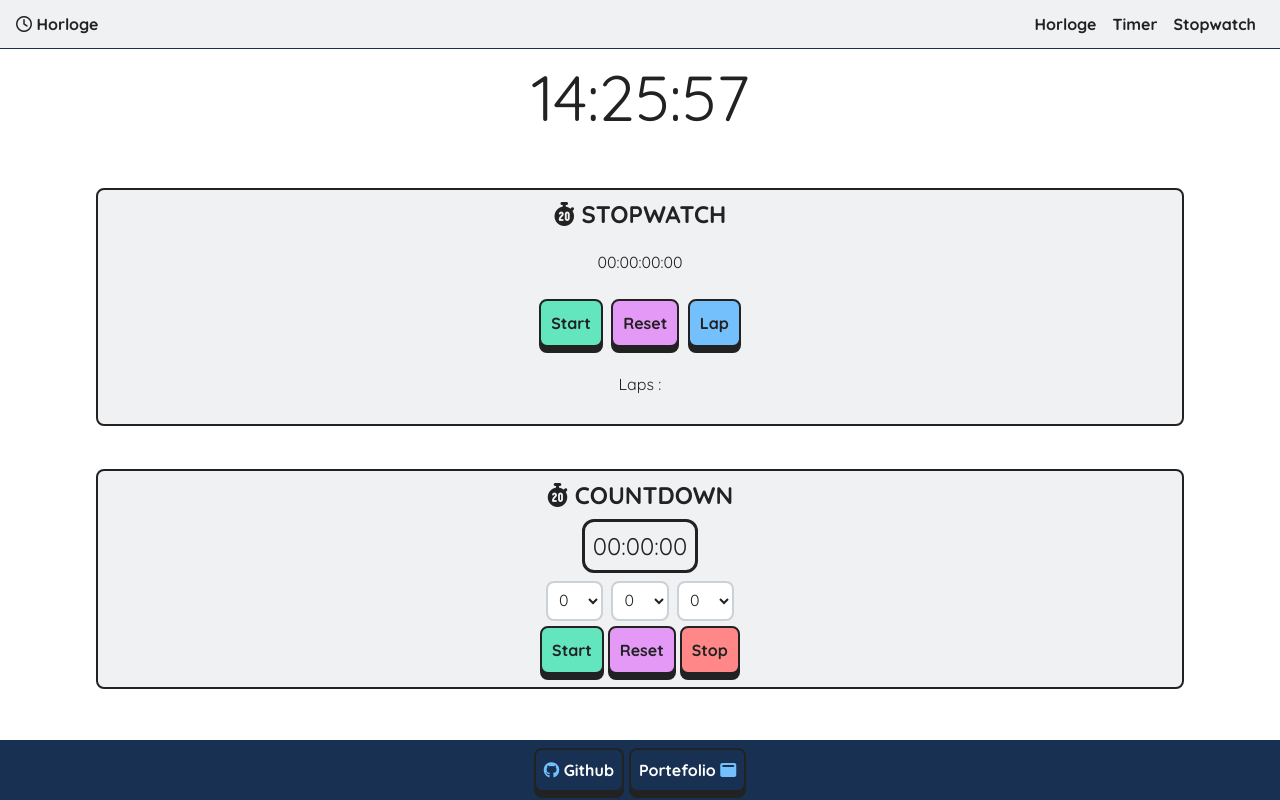
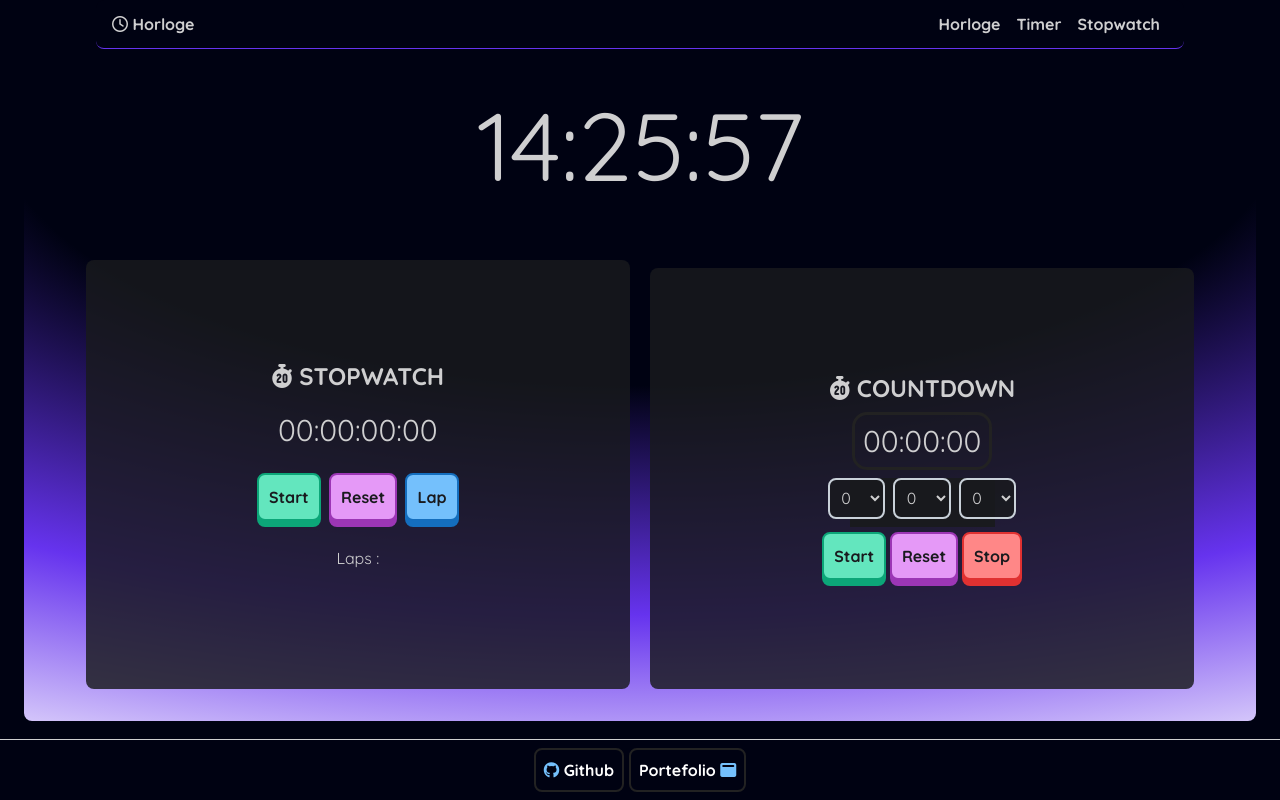
Before and after one commit to jules-jean-louis1/oclock, a PHP site: page / in a window 1280 px wide. Run offline with PHP 8.4, Linux system fonts and the light colour scheme; some libraries are stand-ins or nearby versions.

Commit message:
style black

```diff
--- a/import/footer.php
+++ b/import/footer.php
@@ -1,14 +1,14 @@
 <footer>
-    <div id="containerFooter" class="absolute bottom-0 bg-[#183153] w-full">
+    <div id="containerFooter" class="fixed bottom-0 bg-[#000212] border-t border-[#CFCFD0] w-full">
         <div id="linkFooter">
             <ul class="flex justify-center py-2 space-x-[5px]">
-                <li class="flex p-2" id="linkButtonFooter">
+                <li class="flex p-2 bg-[#191A1ED3] hover:bg-[#191A1EEC]" id="linkButtonFooter">
                     <a href="https://github.com/jules-jean-louis1/oclock">
                         <i class="fa-brands fa-github fa-x" id="logoFooter"></i>
                         Github
                     </a>
                 </li>
-                <li class="p-2" id="linkButtonFooter">
+                <li class="p-2 bg-[#191A1ED3] hover:bg-[#191A1EEC]" id="linkButtonFooter">
                     <a href="https://www.linkedin.com/in/jules-jean-louis/">
                         Portefolio
                         <i class="fa-solid fa-window-maximize" id="logoFooter"></i>
--- a/import/header.php
+++ b/import/header.php
@@ -1,6 +1,6 @@
 <header>
-    <div id="headerContainer">
-        <div id="headerContent" class="flex justify-between px-4 py-3 border-b-[1px] border-[#183153] bg-[#F0F1F3]">
+    <div id="headerContainer" class="flex justify-center">
+        <div id="headerContent" class="w-[85%] flex justify-between px-4 py-3 border-b-[1px] border-[#6633EEFF] bg-[#000212] rounded-lg">
             <div id="headerLogo">
                 <a href="index.php" class="font-bold ">
                     <i class="fa-regular fa-clock"></i>
--- a/index.php
+++ b/index.php
@@ -23,15 +23,16 @@
 ?>
 <!-- Main -->
     <main>
-        <article class="h-[80vh]">
-            <section class="h-[100%] flex flex-col items-center justify-between">
+        <article class="h-[80vh] lg:h-[84vh]">
+            <section class="h-[100%] lg:py-6 lg:mx-6 flex flex-col items-center justify-between">
                 <div>
                     <div id="containerHorloge">
-                        <div id="horloge" class="text-[4em]">
+                        <div id="horloge" class="text-[4em] lg:text-[6em]">
                         </div>
                     </div>
                 </div>
-                <div id="timerWarpper" class="flex w-[85%] justify-center items-center px-4 py-2">
+                <div id="containerForlg" class="flex flex-col w-[95%] items-center space-y-2 pb-2 lg:items-stretch lg:flex-row lg:w-[90%] lg:space-x-5 lg:h-[70%]">
+                    <div class="flex w-[85%] justify-center items-center px-4 py-2 bg-[#191A1ED3] hover:bg-[#191A1EEC] text-[#CFCFD0] rounded-lg ease-in duration-300">
                         <div class="wrapper flex flex-col items-center space-y-5" id="wrapper">
                             <div id="timerTitle">
                                 <h2 class="text-2xl uppercase font-bold">
@@ -41,25 +42,25 @@
                                     </span>
                                 </h2>
                             </div>
-                        <div class="display flex flex-row">
+                            <div class="display flex flex-row text-2xl lg:text-3xl">
                                 <p class="timerDisplay" id="timerHrs">00</p> :
                                 <p class="timerDisplay" id="timerMins">00</p> :
                                 <p class="timerDisplay" id="timerSec">00</p> :
                                 <p class="timerDisplay" id="timerMilisec">00</p>
                             </div>
 
-                        <div class="buttons">
+                            <div class="buttons text-[#191A1E]">
                                 <button type="button" id="startBtn">Start</button>
                                 <button type="button" id="resetBtn">Reset</button>
                                 <button type="button" id="lapBtn">Lap</button>
                             </div>
                             <h1>Laps :</h1>
                             <div id="laps">
-                            <p id="lapRecord"></p>
+                                <p id="lapRecord" class="overflow-scroll lg:h-[15%]"></p>
                             </div>
                         </div>
                     </div>
-                <div id="countdownWarpper" class="flex justify-center w-[85%] px-4 py-2">
+                    <div id="countdownWarpper" class="flex justify-center w-[85%] px-4 py-2 bg-[#191A1ED3] hover:bg-[#191A1EEC] text-[#CFCFD0] rounded-lg ease-in duration-300">
                         <div id="timer" class="flex flex-col justify-center items-center ">
                             <div id="countdownTitle">
                                 <h2 class="text-2xl uppercase font-bold">
@@ -69,28 +70,29 @@
                                     </span>
                                 </h2>
                             </div>
-                        <div id="time" class="p-2 m-2 text-2xl">00:00:00</div>
-                        <div id="selects" class="flex justify-center space-x-2">
-                            <select id="hours" class="p-[5%]">
+                            <div id="time" class="p-2 m-2 text-2xl lg:text-3xl">00:00:00</div>
+                            <div id="selects" class="flex justify-center space-x-2 bg-[#191A1E] pb-2">
+                                <select id="hours" class="p-[5%] bg-[#191A1ED3]">
                                     <?php for ($i = 0; $i < 24; $i++) { ?>
                                         <option value="<?php echo $i; ?>"><?php echo $i; ?></option>
                                     <?php } ?>
                                 </select>
-                            <select id="minutes" class="p-[5%]">
+                                <select id="minutes" class="p-[5%] bg-[#191A1ED3]">
                                     <?php for ($i = 0; $i < 60; $i++) { ?>
                                         <option value="<?php echo $i; ?>"><?php echo $i; ?></option>
                                     <?php } ?>
                                 </select>
-                            <select id="seconds" class="p-[5%]">
+                                <select id="seconds" class="p-[5%] bg-[#191A1ED3]">
                                     <?php for ($i = 0; $i < 60; $i++) { ?>
                                         <option value="<?php echo $i; ?>" class="p-[4%]"><?php echo $i; ?></option>
                                     <?php } ?>
                                 </select>
                             </div>
-                        <div id="buttonsControlCountdown" class="flex">
+                            <div id="buttonsControlCountdown" class="flex text-[#191A1E]">
                                 <button id="startButton">Start</button>
                                 <button id="resetButton">Reset</button>
                                 <button id="stopButton">Stop</button>
+                            </div>
                         </div>
                     </div>
                 </div>
--- a/style/style.css
+++ b/style/style.css
@@ -9,8 +9,14 @@
 body {
     font-family: 'Quicksand', sans-serif;
     /*background-color: #121316;*/
-    color: #222222;
-    background-color: #FFFFFF;
+    /*color: #222222;*/
+    /*background-color: #FFFFFF;*/
+    background-color: #000212;
+    color: #CFCFD0;
+}
+section {
+    border-radius: 0.5em;
+    background: radial-gradient(140% 107.13% at 50% 10%,transparent 37.41%,#63e 69.27%,#fff 100%);
 }
 /*********************************************
 **********************************************
@@ -27,9 +33,7 @@ body {
 *********************************************/
 
 #timerWarpper {
-    border: 0.125em solid #222222;
     border-radius: 0.5em;
-    background-color: #F0F1F3;
 }
 
 #startBtn, #resetBtn, #lapBtn {
@@ -40,47 +44,37 @@ body {
     cursor: pointer;
 }
 #startBtn {
-    border: 0.125em solid #222222;
+    border: 0.125em solid #0CA678;
     border-radius: 0.5em;
-    box-shadow: 0 0.375em 0 #222222;
+    box-shadow: 0 0.375em 0 #0CA678;
     background-color: #63E6BE;
     font-weight: bold;
 }
 #startBtn:hover {
-    box-shadow: 0 0.375em 0 #222222;
+    transition: all 0.2s ease-in-out;
     background-color: #0CA678;
 }
-#startBtn:active {
-    border: 0.125em solid #222222;
+
+#resetBtn {
+    border: 0.125em solid #9C36B5;
     border-radius: 0.5em;
-    box-shadow: 0 0.375em 0 #222222;
-    background-color: #FF8787;
-    font-weight: bold;
-}
-#startBtn:active:hover {
-    box-shadow: 0 0.375em 0 #222222;
-    background-color: #E03131;
-}
-#resetBtn {
-    border: 0.125em solid #222222;
-    border-radius: 0.5em;
-    box-shadow: 0 0.375em 0 #222222;
+    box-shadow: 0 0.375em 0 #9C36B5;
     background-color: #E599F7;
     font-weight: bold;
 }
 #resetBtn:hover {
-    box-shadow: 0 0.375em 0 #222222;
+    transition: all 0.2s ease-in-out;
     background-color: #9C36B5;
 }
 #lapBtn {
-    border: 0.125em solid #222222;
+    border: 0.125em solid #146EBE;
     border-radius: 0.5em;
-    box-shadow: 0 0.375em 0 #222222;
+    box-shadow: 0 0.375em 0 #146EBE;
     background-color: #74C0FC;
     font-weight: bold;
 }
 #lapBtn:hover {
-    box-shadow: 0 0.375em 0 #222222;
+    transition: all 0.2s ease-in-out;
     background-color: #146EBE;
 }
 /*********************************************
@@ -89,24 +83,16 @@ body {
 **********************************************
 *********************************************/
 
-#countdownWarpper {
-    border: 0.125em solid #222222;
-    border-radius: 0.5em;
-    background-color: #F0F1F3;
-}
 #time {
     border: 0.125em solid #222222;
     border-radius: 0.5em;
 }
 #hours, #minutes, #seconds {
     border-radius: 0.5em;
-    background-color: #FFFFFF;
     border: 0.125em solid #c9d1d9;
 }
 #startButton, #resetButton, #stopButton {
-    border: 0.125em solid #222222;
     border-radius: 0.5em;
-    box-shadow: 0 0.375em 0 #222222;
     font-weight: bold;
     padding: 10px;
     margin: 5px 2px;
@@ -114,21 +100,30 @@ body {
 }
 #startButton {
     background-color: #63E6BE;
+    box-shadow: 0 0.375em 0 #0CA678;
+    border: 0.125em solid #0CA678;
 }
 #startButton:hover {
     background-color: #0CA678;
+    transition: all 0.2s ease-in-out;
 }
 #resetButton {
     background-color: #E599F7;
+    box-shadow: 0 0.375em 0 #9C36B5;
+    border: 0.125em solid #9C36B5;
 }
 #resetButton:hover {
     background-color: #9C36B5;
+    transition: all 0.2s ease-in-out;
 }
 #stopButton {
     background-color: #FF8787;
+    box-shadow: 0 0.375em 0 #E03131;
+    border: 0.125em solid #E03131;
 }
 #stopButton:hover {
     background-color: #E03131;
+    transition: all 0.2s ease-in-out;
 }
 /*********************************************
 **********************************************
@@ -144,7 +139,6 @@ footer{
 #linkButtonFooter {
     border: 0.125em solid #222222;
     border-radius: 0.5em;
-    box-shadow: 0 0.375em 0 #222222;
     background-color: transparent;
     font-weight: bold;
 }
```
Also changed, not shown: 1 other file. Lines whose indentation alone changed are shown as unchanged.
